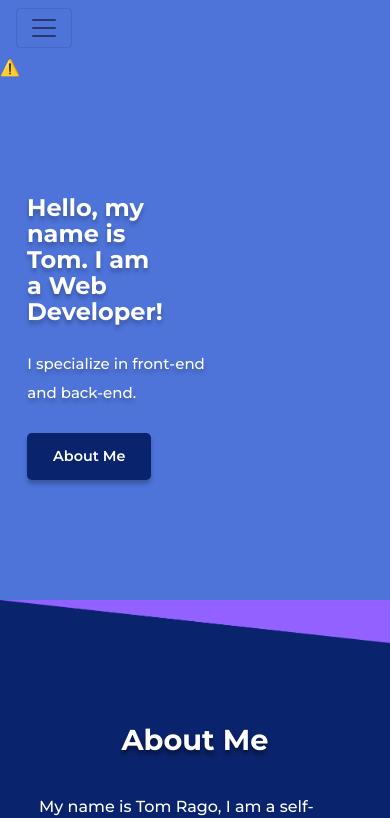
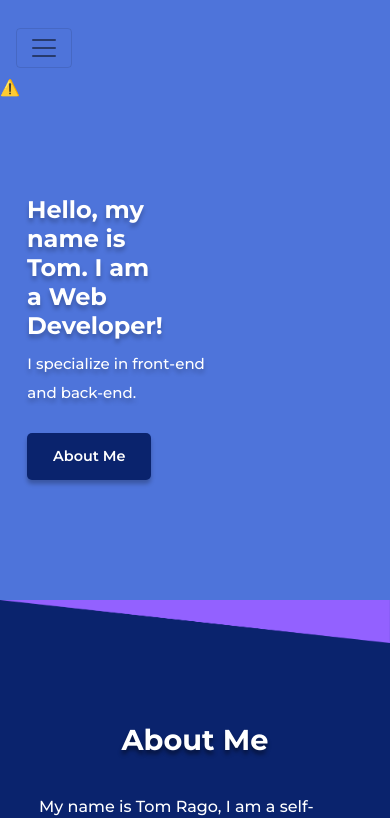
Before and after one commit to tom318267/portfolio, a React (Create React App) app: page / in a window 390 px wide. Shown: the top 818 px of the page. Built offline with nearby package versions, Linux system fonts and the light colour scheme; no server answers.

Commit message:
adjust media queries

```diff
--- a/src/components /LandingPage/LandingPage.scss
+++ b/src/components /LandingPage/LandingPage.scss
@@ -7,6 +7,7 @@
 
   @media screen and (max-width: 425px) {
     height: 600px;
+    padding-top: 20px;
   }
 
   .landing-div {
@@ -36,7 +37,7 @@
         width: 132px;
         left: 7%;
         top: 165px;
-        line-height: 26px;
+        line-height: 29px;
         font-size: 24px;
       }
     }
@@ -99,8 +100,8 @@
 
   #lottie {
     @media screen and (max-width: 425px) {
-      width: 148px !important;
-      left: 42% !important;
+      width: 186px !important;
+      left: 48% !important;
       top: -79px !important;
     }
   }
--- a/src/components /MyWork/MyWork.scss
+++ b/src/components /MyWork/MyWork.scss
@@ -26,7 +26,7 @@
     align-items: center;
 
     @media screen and (max-width: 425px) {
-      gap: 20px;
+      gap: 40px;
     }
 
     img {
```
